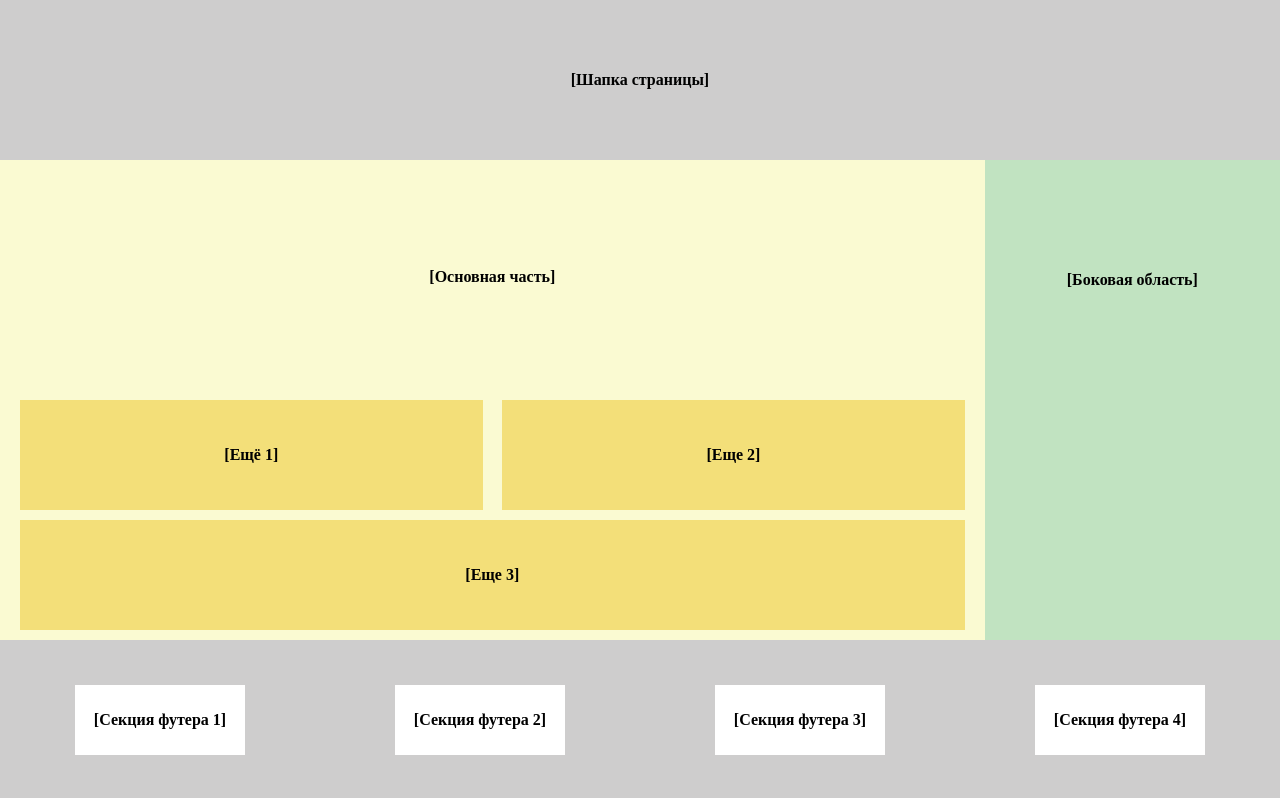
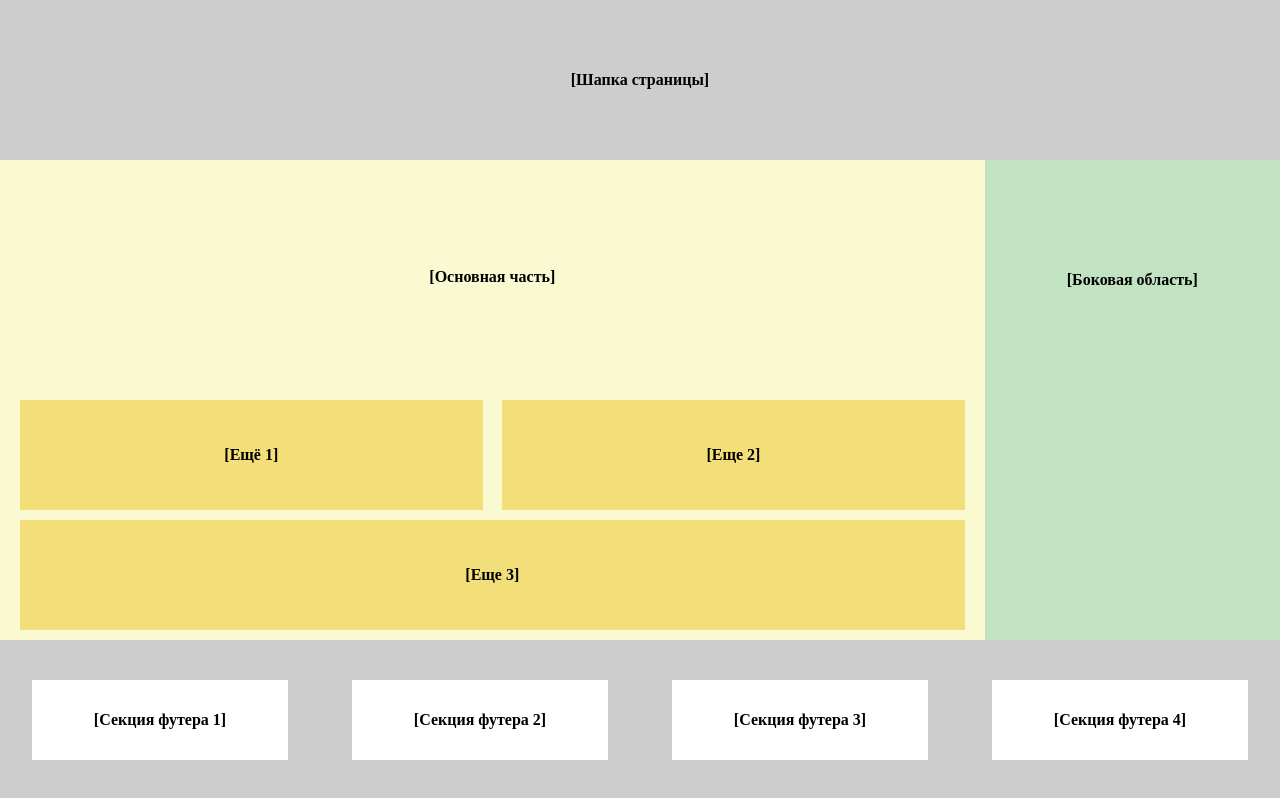
Before and after one commit to anastasiia-avdeeva/projects-IT-girls, a plain HTML site: page week5/ex1/index.html in a window 1280 px wide. Drawn offline with Linux system fonts and the light colour scheme.

```diff
--- a/week5/ex1/style.css
+++ b/week5/ex1/style.css
@@ -1,6 +1,7 @@
 body {
     height: 100vh;
     font-weight: bold;
+
 }
 
 header {
@@ -100,6 +101,15 @@ footer {
 }
 
 .foot-section {
-    padding: 2% 1.5%;
+    box-sizing: border-box;
+    height: 50%;
+    width: 20%;
+    display: flex;
+    justify-content: center;
+    align-items: center;
+    overflow: hidden;
+    text-overflow: ellipsis; /* Обрезка текста, если он выходит за границы */
+    white-space: normal; /* Разрешить перенос текста */
+    word-wrap: break-word;
     background-color: white;
 }
```
Also changed, not shown: week5/ex2/style.css (+5 -2 lines).
